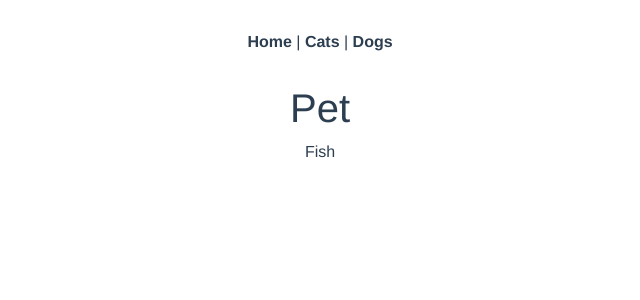
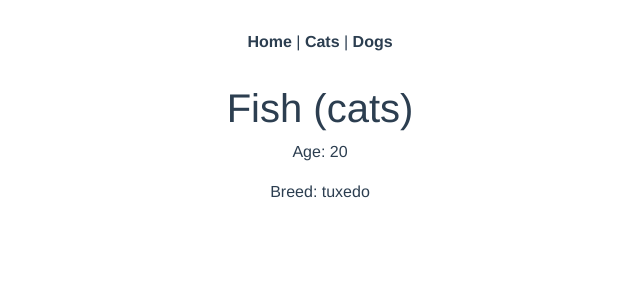
Before and after one commit to shaneiadt/vue-adopt-a-pet, a Vue app: page /pets/cats/0 in a window 1280 px wide. Shown: the top 300 px of the page, without its empty margins (320-960 px from the left). Built offline with nearby package versions, Linux system fonts and the light colour scheme.

Commit message:
Update pet view display

```diff
--- a/src/views/Pet.vue
+++ b/src/views/Pet.vue
@@ -1,7 +1,8 @@
 <template>
   <div>
-    <h1>Pet</h1>
-    {{ animal.name }}
+    <h1>{{ animal.name }} ({{ $route.params.species}})</h1>
+    <p>Age: {{ animal.age }}</p>
+    <p>Breed: {{ animal.breed }}</p>
   </div>
 </template>
 
@@ -21,8 +22,7 @@ export default {
     ])
   },
   mounted () {
-    const animal = this[this.$route.params.species][this.$route.params.id]
-    this.animal = animal
+    this.animal = this[this.$route.params.species][this.$route.params.id]
   }
 }
 </script>
```
